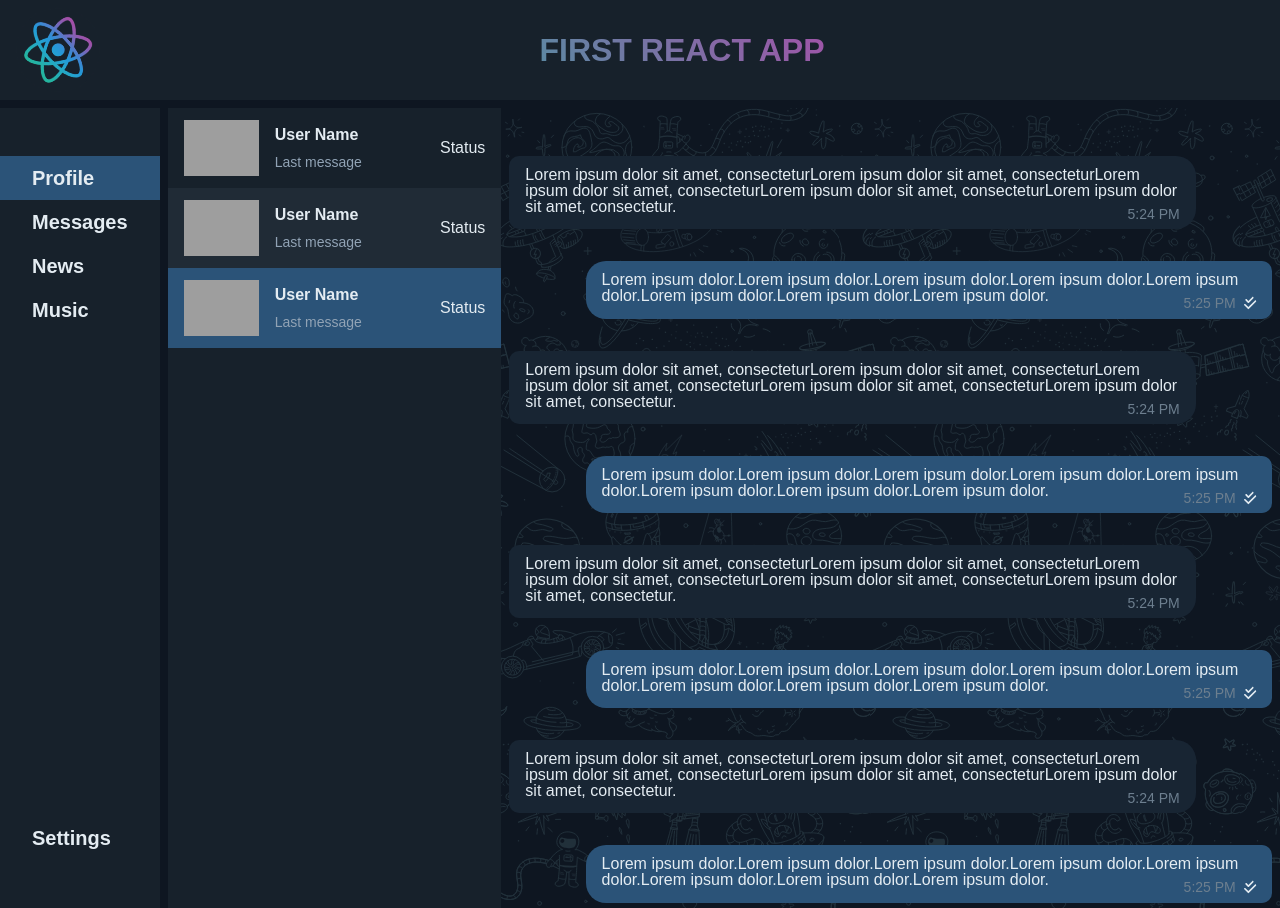
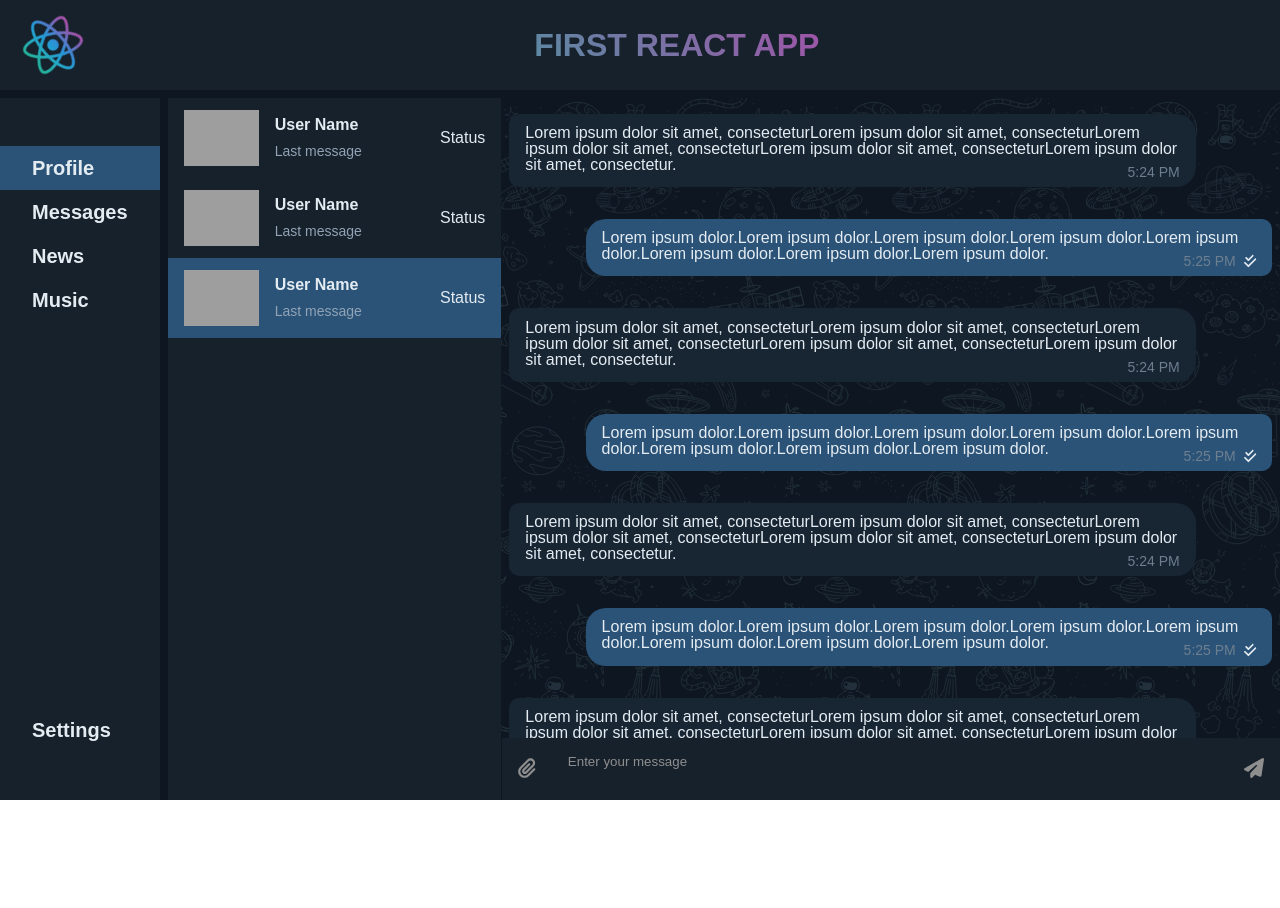
Before and after one commit to egorgrin/firstReactApp, a React (Create React App) app: page / in a window 1280 px wide. After the commit the page ends 800 px from the top, so only its background shows below. Built offline with nearby package versions, Linux system fonts and the light colour scheme; grey boxes are pictures that could not be loaded.

Commit message:
chat input added, app height fixed

```diff
--- a/package.json
+++ b/package.json
@@ -35,6 +35,7 @@
   },
   "devDependencies": {
     "@fortawesome/fontawesome-svg-core": "^6.2.1",
+    "@fortawesome/free-regular-svg-icons": "^6.2.1",
     "@fortawesome/free-solid-svg-icons": "^6.2.1",
     "@fortawesome/react-fontawesome": "^0.2.0",
     "eslint": "^8.32.0",
--- a/src/App.css
+++ b/src/App.css
@@ -81,6 +81,8 @@ img {
     flex-direction: column;
     max-width: 1400px;
     margin: 0 auto;
+    height: 100vh;
+    overflow: hidden;
 }
 
 /* ------------ */
--- a/src/components/Main/Content/Messages/Messages.jsx
+++ b/src/components/Main/Content/Messages/Messages.jsx
@@ -1,8 +1,10 @@
 import s from './Messages.module.css';
 
-import cover from '../../../../img/chatBg.svg';
 import { FontAwesomeIcon } from '@fortawesome/react-fontawesome';
 import { faCheckDouble } from '@fortawesome/free-solid-svg-icons';
+import { faPaperclip } from '@fortawesome/free-solid-svg-icons';
+import { faPaperPlane } from '@fortawesome/free-solid-svg-icons';
+import cover from '../../../../img/chatBg.svg';
 // import { Scrollbar } from 'react-scrollbars-custom';
 
 const Messages = (props) => {
@@ -55,6 +57,7 @@ const Messages = (props) => {
           </div>
         </div>
       </div>
+      <div className={s.chat_wrapper}>
         <div
           className={`${s.chat} ${s.custom_scrollbar}`}
           style={{
@@ -62,12 +65,13 @@ const Messages = (props) => {
             backgroundSize: 'fill',
           }}
         >
+          <div className={s.messages}>
             <div className={s.row}>
               <div className={s.received}>
                 <div className={s.text}>
-              Lorem ipsum dolor sit amet, consecteturLorem ipsum dolor sit amet,
-              consecteturLorem ipsum dolor sit amet, consecteturLorem ipsum
-              dolor sit amet, consecteturLorem ipsum dolor sit amet,
+                  Lorem ipsum dolor sit amet, consecteturLorem ipsum dolor sit
+                  amet, consecteturLorem ipsum dolor sit amet, consecteturLorem
+                  ipsum dolor sit amet, consecteturLorem ipsum dolor sit amet,
                   consectetur.
                   <div className={s.meta}>
                     <p className={s.time}>5:24 PM</p>
@@ -78,9 +82,9 @@ const Messages = (props) => {
             <div className={s.row}>
               <div className={s.sent}>
                 <div className={s.text}>
-              Lorem ipsum dolor.Lorem ipsum dolor.Lorem ipsum dolor.Lorem ipsum
-              dolor.Lorem ipsum dolor.Lorem ipsum dolor.Lorem ipsum dolor.Lorem
-              ipsum dolor.
+                  Lorem ipsum dolor.Lorem ipsum dolor.Lorem ipsum dolor.Lorem
+                  ipsum dolor.Lorem ipsum dolor.Lorem ipsum dolor.Lorem ipsum
+                  dolor.Lorem ipsum dolor.
                   <div className={s.meta}>
                     <p className={s.time}>5:25 PM</p>
                     <p className={s.status}>
@@ -93,9 +97,9 @@ const Messages = (props) => {
             <div className={s.row}>
               <div className={s.received}>
                 <div className={s.text}>
-              Lorem ipsum dolor sit amet, consecteturLorem ipsum dolor sit amet,
-              consecteturLorem ipsum dolor sit amet, consecteturLorem ipsum
-              dolor sit amet, consecteturLorem ipsum dolor sit amet,
+                  Lorem ipsum dolor sit amet, consecteturLorem ipsum dolor sit
+                  amet, consecteturLorem ipsum dolor sit amet, consecteturLorem
+                  ipsum dolor sit amet, consecteturLorem ipsum dolor sit amet,
                   consectetur.
                   <div className={s.meta}>
                     <p className={s.time}>5:24 PM</p>
@@ -106,9 +110,9 @@ const Messages = (props) => {
             <div className={s.row}>
               <div className={s.sent}>
                 <div className={s.text}>
-              Lorem ipsum dolor.Lorem ipsum dolor.Lorem ipsum dolor.Lorem ipsum
-              dolor.Lorem ipsum dolor.Lorem ipsum dolor.Lorem ipsum dolor.Lorem
-              ipsum dolor.
+                  Lorem ipsum dolor.Lorem ipsum dolor.Lorem ipsum dolor.Lorem
+                  ipsum dolor.Lorem ipsum dolor.Lorem ipsum dolor.Lorem ipsum
+                  dolor.Lorem ipsum dolor.
                   <div className={s.meta}>
                     <p className={s.time}>5:25 PM</p>
                     <p className={s.status}>
@@ -121,9 +125,9 @@ const Messages = (props) => {
             <div className={s.row}>
               <div className={s.received}>
                 <div className={s.text}>
-              Lorem ipsum dolor sit amet, consecteturLorem ipsum dolor sit amet,
-              consecteturLorem ipsum dolor sit amet, consecteturLorem ipsum
-              dolor sit amet, consecteturLorem ipsum dolor sit amet,
+                  Lorem ipsum dolor sit amet, consecteturLorem ipsum dolor sit
+                  amet, consecteturLorem ipsum dolor sit amet, consecteturLorem
+                  ipsum dolor sit amet, consecteturLorem ipsum dolor sit amet,
                   consectetur.
                   <div className={s.meta}>
                     <p className={s.time}>5:24 PM</p>
@@ -134,9 +138,9 @@ const Messages = (props) => {
             <div className={s.row}>
               <div className={s.sent}>
                 <div className={s.text}>
-              Lorem ipsum dolor.Lorem ipsum dolor.Lorem ipsum dolor.Lorem ipsum
-              dolor.Lorem ipsum dolor.Lorem ipsum dolor.Lorem ipsum dolor.Lorem
-              ipsum dolor.
+                  Lorem ipsum dolor.Lorem ipsum dolor.Lorem ipsum dolor.Lorem
+                  ipsum dolor.Lorem ipsum dolor.Lorem ipsum dolor.Lorem ipsum
+                  dolor.Lorem ipsum dolor.
                   <div className={s.meta}>
                     <p className={s.time}>5:25 PM</p>
                     <p className={s.status}>
@@ -149,9 +153,9 @@ const Messages = (props) => {
             <div className={s.row}>
               <div className={s.received}>
                 <div className={s.text}>
-              Lorem ipsum dolor sit amet, consecteturLorem ipsum dolor sit amet,
-              consecteturLorem ipsum dolor sit amet, consecteturLorem ipsum
-              dolor sit amet, consecteturLorem ipsum dolor sit amet,
+                  Lorem ipsum dolor sit amet, consecteturLorem ipsum dolor sit
+                  amet, consecteturLorem ipsum dolor sit amet, consecteturLorem
+                  ipsum dolor sit amet, consecteturLorem ipsum dolor sit amet,
                   consectetur.
                   <div className={s.meta}>
                     <p className={s.time}>5:24 PM</p>
@@ -162,9 +166,9 @@ const Messages = (props) => {
             <div className={s.row}>
               <div className={s.sent}>
                 <div className={s.text}>
-              Lorem ipsum dolor.Lorem ipsum dolor.Lorem ipsum dolor.Lorem ipsum
-              dolor.Lorem ipsum dolor.Lorem ipsum dolor.Lorem ipsum dolor.Lorem
-              ipsum dolor.
+                  Lorem ipsum dolor.Lorem ipsum dolor.Lorem ipsum dolor.Lorem
+                  ipsum dolor.Lorem ipsum dolor.Lorem ipsum dolor.Lorem ipsum
+                  dolor.Lorem ipsum dolor.
                   <div className={s.meta}>
                     <p className={s.time}>5:25 PM</p>
                     <p className={s.status}>
@@ -177,9 +181,9 @@ const Messages = (props) => {
             <div className={s.row}>
               <div className={s.received}>
                 <div className={s.text}>
-              Lorem ipsum dolor sit amet, consecteturLorem ipsum dolor sit amet,
-              consecteturLorem ipsum dolor sit amet, consecteturLorem ipsum
-              dolor sit amet, consecteturLorem ipsum dolor sit amet,
+                  Lorem ipsum dolor sit amet, consecteturLorem ipsum dolor sit
+                  amet, consecteturLorem ipsum dolor sit amet, consecteturLorem
+                  ipsum dolor sit amet, consecteturLorem ipsum dolor sit amet,
                   consectetur.
                   <div className={s.meta}>
                     <p className={s.time}>5:24 PM</p>
@@ -190,9 +194,9 @@ const Messages = (props) => {
             <div className={s.row}>
               <div className={s.sent}>
                 <div className={s.text}>
-              Lorem ipsum dolor.Lorem ipsum dolor.Lorem ipsum dolor.Lorem ipsum
-              dolor.Lorem ipsum dolor.Lorem ipsum dolor.Lorem ipsum dolor.Lorem
-              ipsum dolor.
+                  Lorem ipsum dolor.Lorem ipsum dolor.Lorem ipsum dolor.Lorem
+                  ipsum dolor.Lorem ipsum dolor.Lorem ipsum dolor.Lorem ipsum
+                  dolor.Lorem ipsum dolor.
                   <div className={s.meta}>
                     <p className={s.time}>5:25 PM</p>
                     <p className={s.status}>
@@ -204,6 +208,21 @@ const Messages = (props) => {
             </div>
           </div>
         </div>
+        <div className={s.input}>
+          <button className={s.attachment}>
+            <FontAwesomeIcon icon={faPaperclip} />
+          </button>
+          <textarea
+            id="inputfield"
+            type="text"
+            placeholder="Enter your message"
+          />
+          <button className={s.send}>
+            <FontAwesomeIcon icon={faPaperPlane} />
+          </button>
+        </div>
+      </div>
+    </div>
   );
 };
 
--- a/src/components/Main/Content/Messages/Messages.module.css
+++ b/src/components/Main/Content/Messages/Messages.module.css
@@ -1,10 +1,15 @@
 .wrapper {
+    display: -webkit-box;
+    display: -ms-flexbox;
     display: flex;
+    -webkit-box-flex: 1;
+    -ms-flex-positive: 1;
     flex-grow: 1;
     max-height: 100vh;
 }
 
 .dialog_list {
+    -ms-flex-preferred-size: 30%;
     flex-basis: 30%;
     background: #17212B;
 }
@@ -21,10 +26,14 @@
 
 
 .dialog_element {
+    display: -webkit-box;
+    display: -ms-flexbox;
     display: flex;
     padding: .3rem 1rem;
     height: 80px;
     gap: 1rem;
+    -webkit-box-align: center;
+    -ms-flex-align: center;
     align-items: center;
     cursor: pointer;
 }
@@ -34,7 +43,7 @@
 }
 
 .hover {
-    background: #202B36;
+    /*background: #202B36;*/
 }
 
 .active {
@@ -50,7 +59,12 @@
 }
 
 .dialog_text_info {
+    display: -webkit-box;
+    display: -ms-flexbox;
     display: flex;
+    -webkit-box-orient: vertical;
+    -webkit-box-direction: normal;
+    -ms-flex-direction: column;
     flex-direction: column;
     gap: .7rem;
 }
@@ -68,12 +82,16 @@
     margin-left: auto;
 }
 
+.chat_wrapper {
+    display: flex;
+    flex-direction: column;
+    flex-basis: 70%;
+}
+
 .chat {
-    flex-basis: 70%;
+    -ms-flex-preferred-size: 70%;
     overflow-y: scroll;
-    padding: 3rem .5rem;
-    /* Check */
-    max-height: 100%;
+    padding: 1rem .5rem 1rem .5rem;
 }
 
 .chat::-webkit-scrollbar {
@@ -82,13 +100,11 @@
 
 .chat::-webkit-scrollbar-track {
     background-color: #17212B;
-    border-radius: 20px;
 
 }
 
 .chat::-webkit-scrollbar-thumb {
     background-color: #0E1621;
-    border-radius: 20px;
     border: 3px solid #17212B;
 }
 
@@ -99,16 +115,25 @@
 
 .row {
     position: relative;
-    margin-bottom: 2rem;
     color: #E4ECF2;
+    display: -webkit-box;
+    display: -ms-flexbox;
     display: flex;
     font-size: 14px;
 }
 
+.row:not(:last-child) {
+    margin-bottom: 2rem;
+}
 
 .received, .sent {
+    display: -webkit-box;
+    display: -ms-flexbox;
     display: flex;
     gap: .5rem;
+    -webkit-box-orient: vertical;
+    -webkit-box-direction: normal;
+    -ms-flex-direction: column;
     flex-direction: column;
     max-width: 90%;
     padding: .7rem 1rem .5rem 1rem;
@@ -130,6 +155,8 @@
 }
 
 .meta {
+    display: -webkit-box;
+    display: -ms-flexbox;
     display: flex;
     float: right;
     gap: .5rem;
@@ -152,29 +179,33 @@
     color: #E4ECF2;
 }
 
-.custom_scrollbar {
-    --scrollbar-color: rebeccapurple;
-    --scrollbar-track-color: #ccc;
-    --scrollbar-size: 8px;
-    --scrollbar-size-firefox: thin;
-    --scrollbar-color-hover: rgba(0, 0, 0, 0.3);
-    --scrollbar-color-active: rgb(0, 0, 0);
-    scrollbar-color: var(--scrollbar-color) var(--scrollbar-track-color);
-    scrollbar-width: var(--scrollbar-size-firefox);
+.input, .input textarea, .attachment, .send {
+    background-color: #17212B;
 }
-.custom-scrollbar::-webkit-scrollbar {
-    height: var(--scrollbar-size);
-    width: var(--scrollbar-size);
+
+.input {
+    display: flex;
+    justify-content: space-between;
+    padding: 1rem;
+    border-left: 1px solid #0E1621;
 }
-.custom-scrollbar::-webkit-scrollbar-track {
-    background-color: var(--scrollbar-track-color);
+.input textarea {
+    width: 100%;
+    padding: 0 2rem;
+    color: #8E8E8E;
+    resize: none;
 }
-.custom-scrollbar::-webkit-scrollbar-thumb {
-    background-color: var(--scrollbar-color);
+.input textarea::placeholder {
+    color: #8E8E8E;
 }
-.custom-scrollbar::-webkit-scrollbar-thumb:hover {
-    background-color: var(--scrollbar-color-hover);
+
+.attachment, .send {
+    font-size: 20px;
 }
-.custom-scrollbar::-webkit-scrollbar-thumb:active {
-    background-color: var(--scrollbar-color-active);
+
+.attachment {
+    color: #8E8E8E;
 }
+.send {
+    color: #8E8E8E;
+}
--- a/src/components/Main/Content/Profile/Profile.jsx
+++ b/src/components/Main/Content/Profile/Profile.jsx
@@ -1,11 +1,10 @@
 import s from './Profile.module.css';
-
 import User from './User/User.jsx';
 
 const Profile = () => {
   return (
     <div className={s.wrapper}>
-      <User firstName={`Egor`} lastName={'Gurinovich'} dob={'25/06/1992'} />
+      <User firstName="Egor" lastName="Gurinovich" dob="25/06/1992" />
     </div>
   );
 };
--- a/src/components/Main/Main.module.css
+++ b/src/components/Main/Main.module.css
@@ -2,4 +2,6 @@
     display: flex;
     gap: .5rem;
     flex-grow: 1;
+    height: 100vh;
+    overflow: hidden;
 }
```
Also changed, not shown: 1 other file (tests, documents, lock files or other folders). Lines whose indentation alone changed are shown as unchanged.
